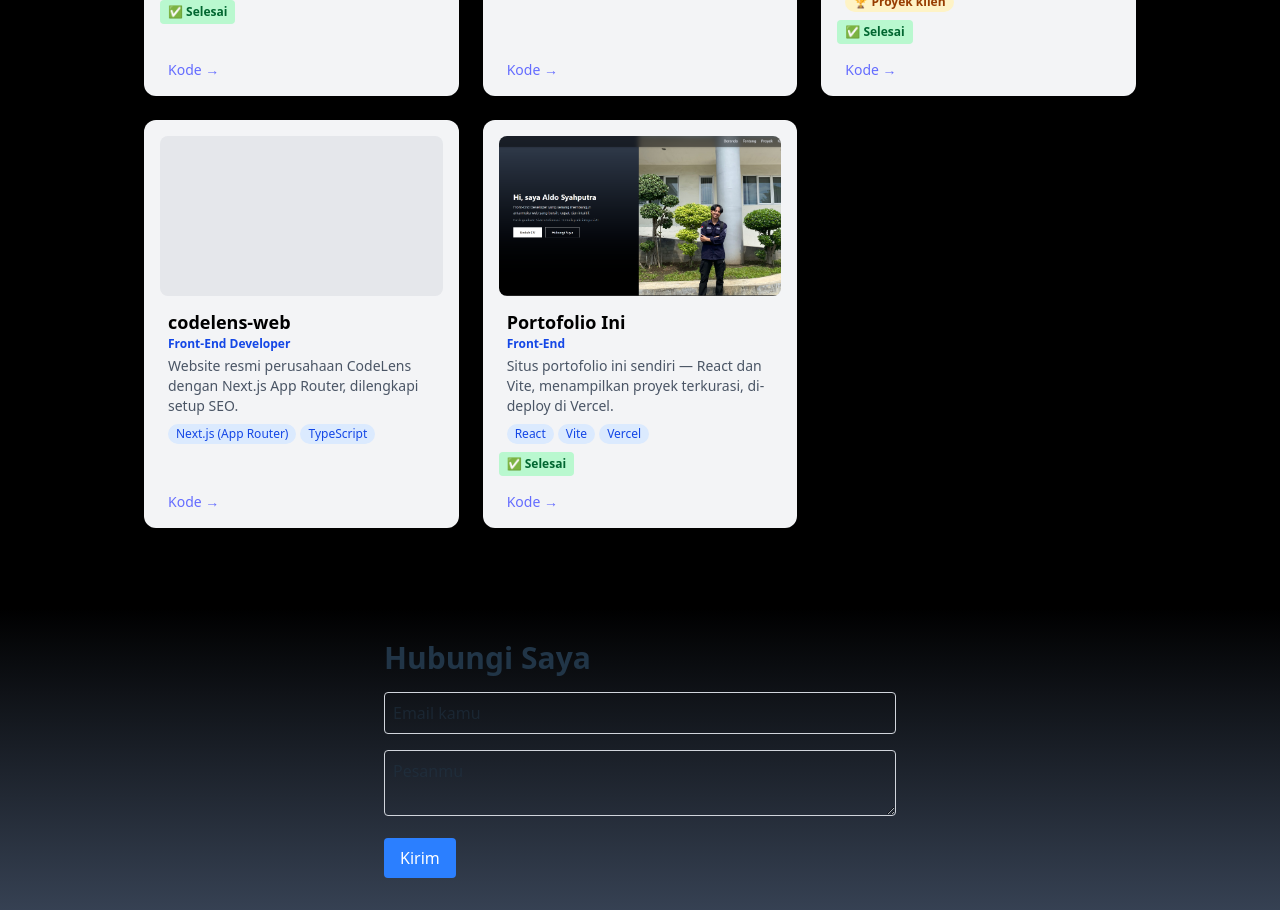
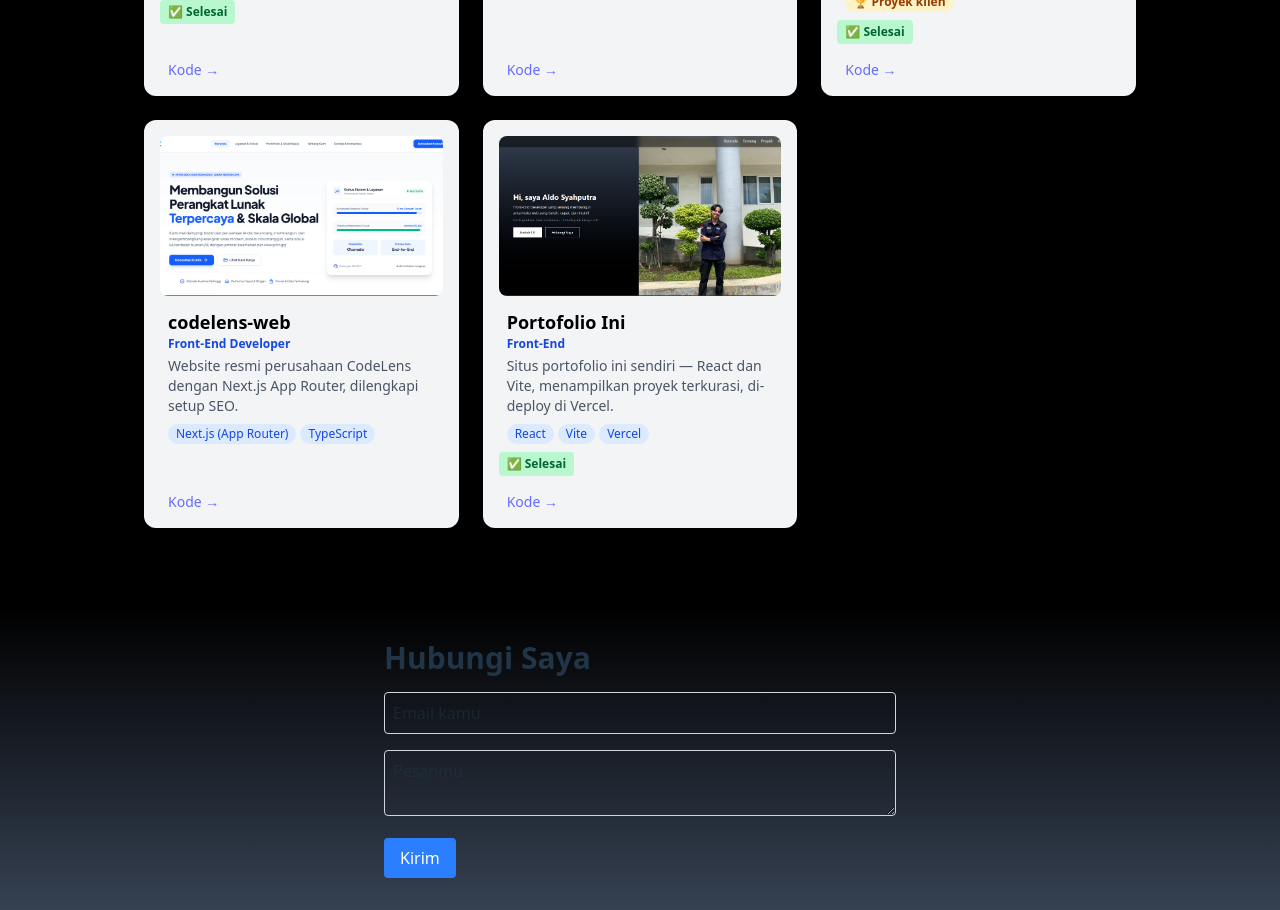
Before and after one commit to Aldosyhptra/my-portofolio, a React (Vite) app: page / in a window 1280 px wide. Shown: the part 3540-4450 px from the top of the page. Built offline with nearby package versions, Linux system fonts and the light colour scheme.

Commit message:
pasang tangkapan layar kartu codelens

```diff
--- a/src/data/projects.js
+++ b/src/data/projects.js
@@ -103,7 +103,7 @@ export const projects = [
     badges: [],
     repo: "https://github.com/Aldosyhptra/codelens-web",
     demo: null,
-    image: null,
+    image: "img/proyek/codelens-web.png",
     status: null,
     featured: true,
     order: 7,
```
Also changed, not shown: public/img/proyek/codelens-web.png (added), 1 other file (tests, documents, lock files or other folders).
